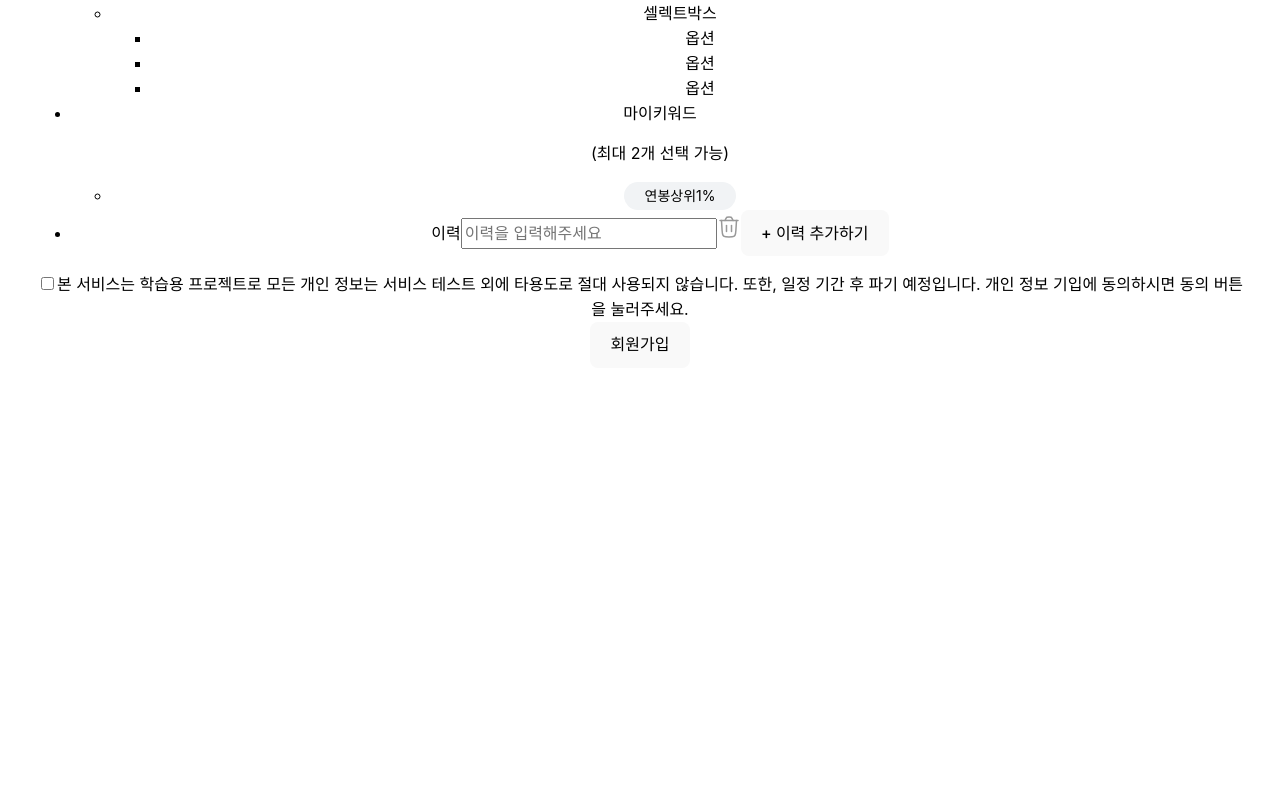
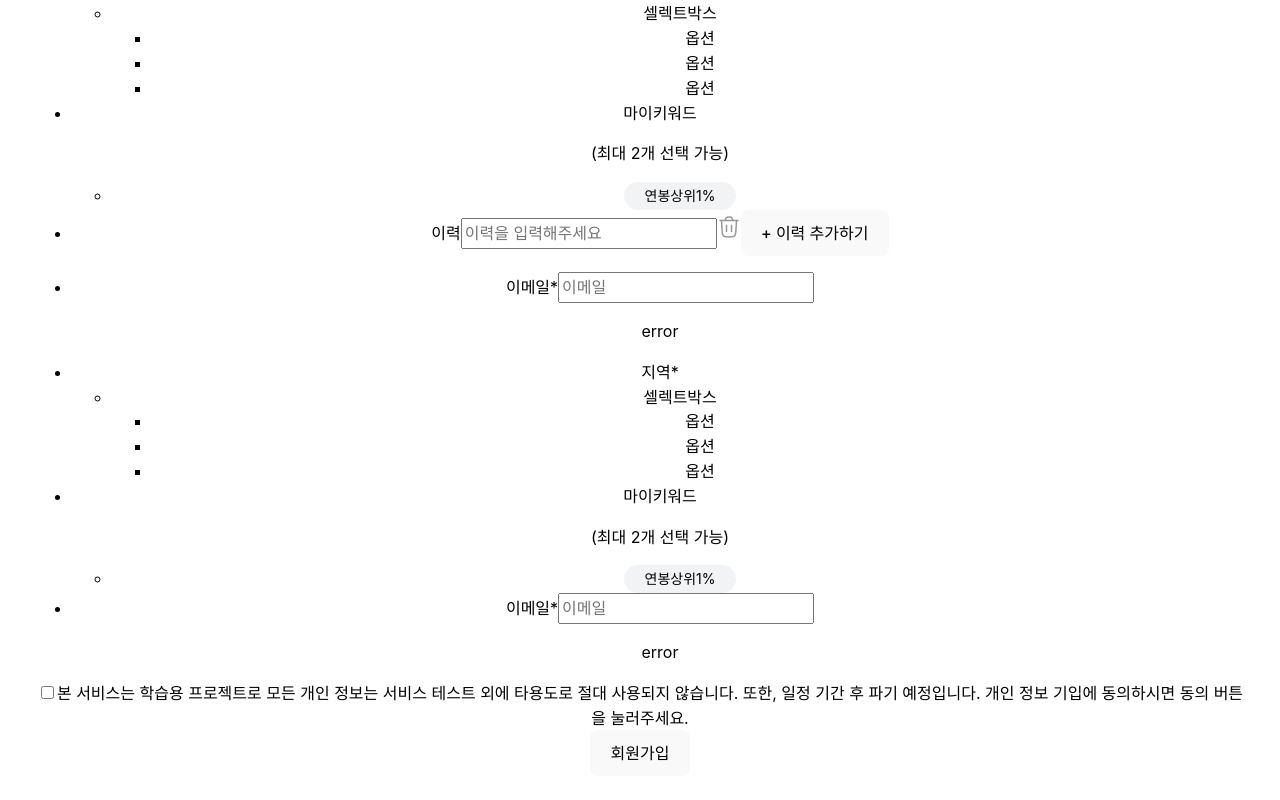
Before and after one commit to heoh06/freehaeyo, a React (Vite) app in the folder freehaeyo/: page /signup in a window 1280 px wide. Shown: the part 564-1364 px from the top of the page. Before the commit the page ends 964 px from the top, so only its background shows below. Built offline with nearby package versions, Linux system fonts and the light colour scheme.

Commit message:
feat:Component 분리 및 회사/프리랜서 분기

```diff
--- /dev/null
+++ b/freehaeyo/src/Components/Signup/Career.jsx
@@ -0,0 +1,14 @@
+import Delete from '../../Assets/delete.svg';
+
+function Career(){
+    return(
+        <li>
+            <label htmlFor="record">이력</label>
+            <input id="record" type="text" placeholder="이력을 입력해주세요"></input>
+            <img src={Delete} alt="삭제"/>
+            <button>+ 이력 추가하기</button>
+        </li>
+    )
+}
+
+export default Career;
--- /dev/null
+++ b/freehaeyo/src/Components/Signup/CompanyForm.jsx
@@ -0,0 +1,16 @@
+import TextForm from './TextForm';
+import SelectTag from "./SelectTag";
+import Region from "./Region";
+
+function CompanyForm(){
+    return(
+        <ul>
+            <TextForm/>
+            <Region/>
+            <SelectTag/>
+            <TextForm/>
+        </ul>
+    )
+}
+
+export default CompanyForm;
--- /dev/null
+++ b/freehaeyo/src/Components/Signup/FreelancerForm.jsx
@@ -0,0 +1,17 @@
+import TextForm from './TextForm';
+import SelectForm from "./SelectForm";
+import SelectTag from "./SelectTag"
+import Career from "./Career"
+
+function FreelancerForm(){
+    return(
+        <ul>
+            <TextForm/>
+            <SelectForm/>
+            <SelectTag/>
+            <Career/>
+        </ul>
+    )
+}
+
+export default FreelancerForm;
--- /dev/null
+++ b/freehaeyo/src/Components/Signup/Region.jsx
@@ -0,0 +1,11 @@
+import SelectBox from "./SelectBox";
+function Region(){
+    return(
+        <li>
+            <label>지역<span>*</span></label>
+            <ul><SelectBox/></ul>
+        </li>
+    )
+}
+
+export default Region;
--- /dev/null
+++ b/freehaeyo/src/Components/Signup/SelectBox.jsx
@@ -0,0 +1,15 @@
+
+function SelectBox(){
+    return(
+        <li>
+            <div>셀렉트박스</div>
+            <ul>
+                <li>옵션</li>
+                <li>옵션</li>
+                <li>옵션</li>
+            </ul>
+        </li>
+    )
+}
+
+export default SelectBox;
--- /dev/null
+++ b/freehaeyo/src/Components/Signup/SelectForm.jsx
@@ -0,0 +1,12 @@
+import SelectBox from "./SelectBox";
+
+function SelectForm(){
+    return(
+        <li>
+            <label>산업군<p>(중복 불가)</p></label>
+            <ul><SelectBox/><SelectBox/></ul>
+        </li>
+    )
+}
+
+export default SelectForm;
--- /dev/null
+++ b/freehaeyo/src/Components/Signup/SelectTag.jsx
@@ -0,0 +1,14 @@
+import Tag from '../Common/Tag';
+
+function SelectTag(){
+    return(
+        <li>
+            <label>마이키워드<p>(최대 2개 선택 가능)</p></label>
+            <ul>
+                <Tag/>
+            </ul>
+        </li>
+    )
+}
+
+export default SelectTag;
--- /dev/null
+++ b/freehaeyo/src/Components/Signup/TextForm.jsx
@@ -0,0 +1,12 @@
+
+function TextForm(){
+    return(
+        <li>
+            <label htmlFor="e-mail">이메일</label><span>*</span>
+            <input id="e-mail" type="이메일을 입력해주세요" placeholder="이메일"/>
+            <p>error</p>
+        </li>
+    )
+}
+
+export default TextForm;
--- a/freehaeyo/src/Pages/SignUp.jsx
+++ b/freehaeyo/src/Pages/SignUp.jsx
@@ -1,8 +1,8 @@
 import Logo from '../Assets/logo.svg';
-import Delete from '../Assets/delete.svg';
-import Tag from '../Components/Common/Tag';
+import FreelancerForm from '../Components/Signup/FreelancerForm';
+import CompanyForm from '../Components/Signup/CompanyForm';
 
-function Login(){
+function SignUp(){
     return(
         <>
             <p>홈으로</p>
@@ -15,46 +15,8 @@ function Login(){
                             <li>🧑‍💻프리랜서</li>
                             <li>🏢 회사 · 의뢰인</li>
                         </ul>
-                        <ul>
-                            <li>
-                                <label htmlFor="e-mail">이메일</label><span>*</span>
-                                <input id="e-mail" type="이메일을 입력해주세요" placeholder="이메일"/>
-                                <p>error</p>
-                            </li>
-                            <li>
-                                <label>산업군<p>(중복 불가)</p></label>
-                                <ul>
-                                    <li>
-                                        <div>셀렉트박스</div>
-                                        <ul>
-                                            <li>옵션</li>
-                                            <li>옵션</li>
-                                            <li>옵션</li>
-                                        </ul>
-                                    </li>
-                                    <li>
-                                        <div>셀렉트박스</div>
-                                        <ul>
-                                            <li>옵션</li>
-                                            <li>옵션</li>
-                                            <li>옵션</li>
-                                        </ul>
-                                    </li>
-                                </ul>
-                            </li>
-                            <li>
-                                <label>마이키워드<p>(최대 2개 선택 가능)</p></label>
-                                <ul>
-                                    <Tag/>
-                                </ul>
-                            </li>
-                            <li>
-                                <label htmlFor="record">이력</label>
-                                <input id="record" type="text" placeholder="이력을 입력해주세요"></input>
-                                <img src={Delete} alt="삭제"/>
-                                <button>+ 이력 추가하기</button>
-                            </li>
-                        </ul>
+                        <FreelancerForm/>
+                        <CompanyForm/>
                         <div>
                             <input type="checkbox"></input>
                             <span>본 서비스는 학습용 프로젝트로 모든 개인 정보는 서비스 테스트 외에 타용도로 절대 사용되지 않습니다. 또한, 일정 기간 후 파기 예정입니다. 개인 정보 기입에 동의하시면 동의 버튼을 눌러주세요.</span>
@@ -67,4 +29,4 @@ function Login(){
     )
 }
 
-export default Login;
+export default SignUp;
```
